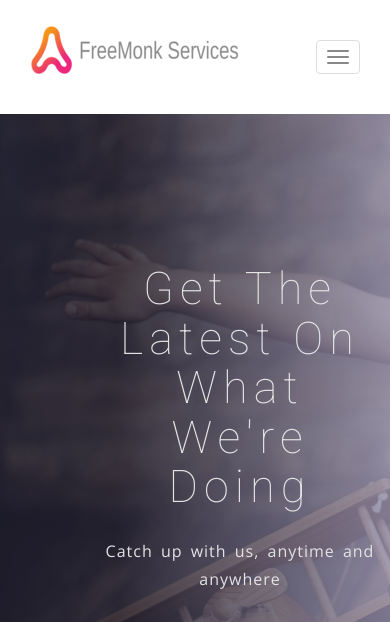
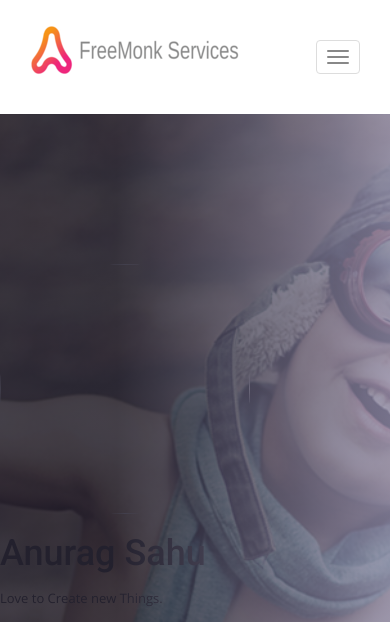
Before and after one commit to FreeMonk/FreeMonk.github.io, a Jekyll site: the page built from aboutus.html, in a window 390 px wide. Shown: the top 622 px of the page. Built offline with Jekyll 4.4.1, drawn with Linux system fonts in a browser that asks for light colours; nearby versions of some CDN libraries; some web fonts are replaced; some of the changed text lies outside the part shown; grey boxes are pictures that could not be loaded.

Commit message:
Added Images

```diff
--- a/aboutus.html
+++ b/aboutus.html
@@ -7,12 +7,41 @@
 <section id="global-header">
   <div class="container">
     <div class="row">
-      <div class="col-md-12">
-        <div class="block">
-          <h1>Get the latest on what we're doing</h1>
-          <p>Catch up with us, anytime and anywhere</p>
-        </div>
-      </div>
+    <div>
+        <img class="display" src="img/founders/anurag.jpg" width="250px" height="250px">
+        <h1>Anurag Sahu</h1>
+        <p>Love to Create new Things.</p>
+    </div>
+
+    <div class="one-third" id="name-1">
+        <img class="display" src="Images/Filler.png" width="250px" height="250px">
+        <h1>Lorem Ipsium</h1>
+        <p>Lorem Ipsium</p>
+    </div>
+
+    <div class="one-third" id="name-1">
+        <img class="display" src="Images/Filler.png" width="250px" height="250px">
+        <h1>Lorem Ipsium</h1>
+        <p>Lorem Ipsium</p>
+    </div>
+
+    <div class="one-third" id="name-1">
+        <img class="display" src="Images/Filler.png" width="250px" height="250px">
+        <h1>Lorem Ipsium</h1>
+        <p>Lorem Ipsium</p>
+    </div>
+
+    <div class="one-third" id="name-1">
+        <img class="display" src="Images/Filler.png" width="250px" height="250px">
+        <h1>Lorem Ipsium</h1>
+        <p>Lorem Ipsium</p>
+    </div>
+
+
+
+
+
+
     </div>
   </div>
 </section>
--- a/css/style.css
+++ b/css/style.css
@@ -32,3 +32,7 @@
 .post-area a:hover {
   color: #0D0017;
 }
+
+.display{
+    border-radius: 50%;
+}
```
Also changed, not shown: img/founders/Deeksha.jpeg (added), img/founders/aditya.jpg (added), img/founders/anjali.jpeg (added), img/founders/anurag.jpg (added), 1 other file.
